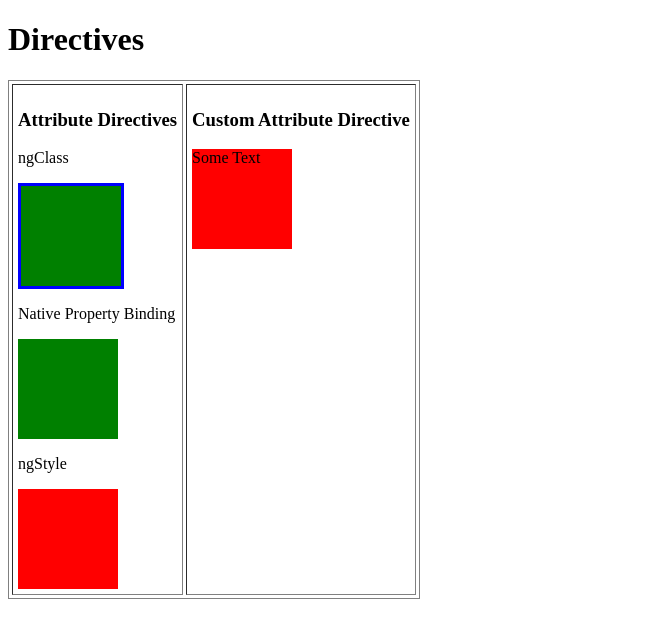
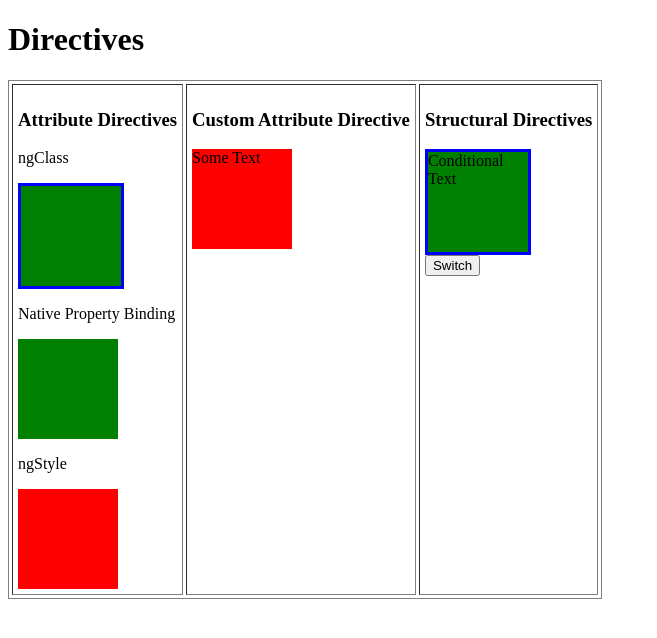
Before and after one commit to jennyEckstein/Udemy_AngularJS_Tutorial, an Angular app in the folder first-app/: page / in a window 1280 px wide. Shown: the top 638 px of the page, without its empty margins (0-657 px from the left). Built offline with nearby package versions, Linux system fonts and the light colour scheme.

Commit message:
feat: covered ngIf directive

```diff
--- a/first-app/src/app/directives/directives.component.html
+++ b/first-app/src/app/directives/directives.component.html
@@ -16,6 +16,11 @@
 <div appHighlight [highlight]="'blue'" [defaultColor]="'
 red'">Some Text</div>
 		</td>
+		<td>
+		<h3>Structural Directives</h3>
+		<div [ngClass]="{border:true, background:true}" *ngIf="switch">Conditional Text</div>
+		<button (click)="onSwitch()">Switch</button>
+		</td>
 
 	</tr>
 
--- a/first-app/src/app/directives/directives.component.ts
+++ b/first-app/src/app/directives/directives.component.ts
@@ -8,9 +8,9 @@ import {} from '../highlight.directive';
 })
 export class DirectivesComponent implements OnInit {
 
-  constructor() { }
-
-  ngOnInit() {
-  }
+	private switch = true;
+	onSwitch(){
+		this.switch = !this.switch;
+	}
 
 }
```
